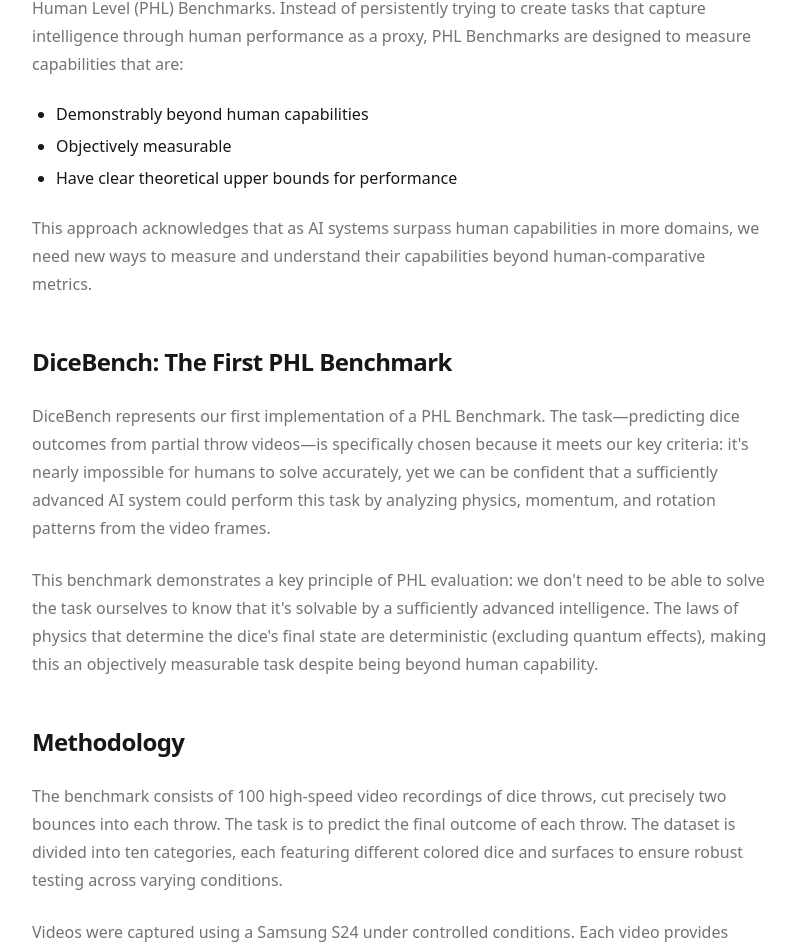
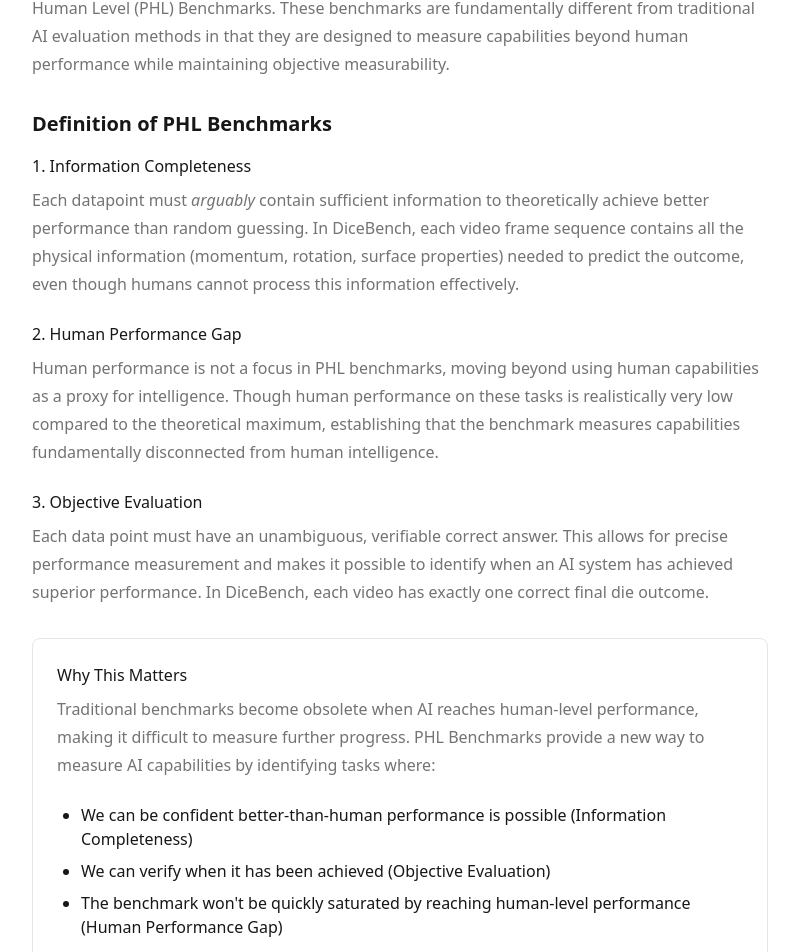
Before and after one commit to mrconter1/dice-bench, a Next.js app: page / in a window 1280 px wide. Shown: the part 779-1731 px from the top of the page, without its empty margins (240-1039 px from the left). Built offline with nearby package versions, Linux system fonts and the light colour scheme.

Commit message:
Improve definition

```diff
--- a/src/app/page.tsx
+++ b/src/app/page.tsx
@@ -32,20 +32,65 @@
           <h2>Post-Human Level (PHL) Benchmarks</h2>
           <p>
             We propose a paradigm shift in AI evaluation methodology through the introduction of
-            Post-Human Level (PHL) Benchmarks. Instead of persistently trying to create tasks that
-            capture intelligence through human performance as a proxy, PHL Benchmarks are designed
-            to measure capabilities that are:
+            Post-Human Level (PHL) Benchmarks. These benchmarks are fundamentally different from
+            traditional AI evaluation methods in that they are designed to measure capabilities
+            beyond human performance while maintaining objective measurability.
           </p>
-          <ul className="my-6 ml-6 list-disc [&>li]:mt-2">
-            <li>Demonstrably beyond human capabilities</li>
-            <li>Objectively measurable</li>
-            <li>Have clear theoretical upper bounds for performance</li>
-          </ul>
-          <p>
-            This approach acknowledges that as AI systems surpass human capabilities in more domains,
-            we need new ways to measure and understand their capabilities beyond human-comparative
-            metrics.
-          </p>
+
+          <h3 className="text-xl font-semibold mt-8 mb-4">Definition of PHL Benchmarks</h3>
+
+          <div className="space-y-6">
+            <div>
+              <h4 className="font-medium mb-2">1. Information Completeness</h4>
+              <p>
+                Each datapoint must <i>arguably</i> contain sufficient information to theoretically achieve better
+                performance than random guessing. In DiceBench, each video frame sequence contains all the
+                physical information (momentum, rotation, surface properties) needed to predict
+                the outcome, even though humans cannot process this information effectively.
+              </p>
+            </div>
+
+            <div>
+              <h4 className="font-medium mb-2">2. Human Performance Gap</h4>
+              <p>
+                Human performance is not a focus in PHL benchmarks, moving beyond using human capabilities
+                as a proxy for intelligence. Though human performance on these tasks is realistically very
+                low compared to the theoretical maximum, establishing that the benchmark measures capabilities
+                fundamentally disconnected from human intelligence.
+              </p>
+            </div>
+
+            <div>
+              <h4 className="font-medium mb-2">3. Objective Evaluation</h4>
+              <p>
+                Each data point must have an unambiguous, verifiable correct answer. This
+                allows for precise performance measurement and makes it possible to identify
+                when an AI system has achieved superior performance. In DiceBench, each
+                video has exactly one correct final die outcome.
+              </p>
+            </div>
+          </div>
+
+          <div className="mt-8 p-6 border rounded-lg bg-muted/50">
+            <h4 className="font-medium mb-2">Why This Matters</h4>
+            <p>
+              Traditional benchmarks become obsolete when AI reaches human-level performance,
+              making it difficult to measure further progress. PHL Benchmarks provide a new
+              way to measure AI capabilities by identifying tasks where:
+            </p>
+            <ul className="mt-4 ml-6 list-disc space-y-2">
+              <li>
+                We can be confident better-than-human performance is possible (Information Completeness)
+              </li>
+              <li>
+                We can verify when it has been achieved (Objective Evaluation)
+              </li>
+              <li>
+                The benchmark won't be quickly saturated by reaching human-level performance
+                (Human Performance Gap)
+              </li>
+            </ul>
+          </div>
         </section>
 
         <section className="mb-12">
```
